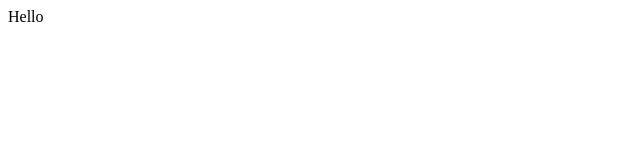
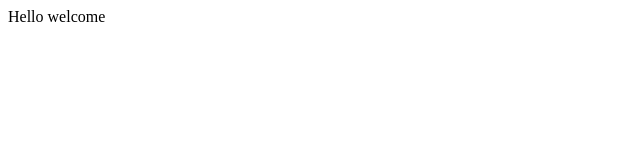
Before and after one commit to koushik993/newGitTest, a plain HTML site: page index.html in a window 1280 px wide. Shown: the full height of the page, 0-640 px from the left. Drawn offline with Linux system fonts and the light colour scheme.

Commit message:
Added modified index.html

```diff
--- a/index.html
+++ b/index.html
@@ -1,5 +1,5 @@
 <html>
 	<body>
-	Hello
+	Hello welcome
 	</body>
 </html>
```
